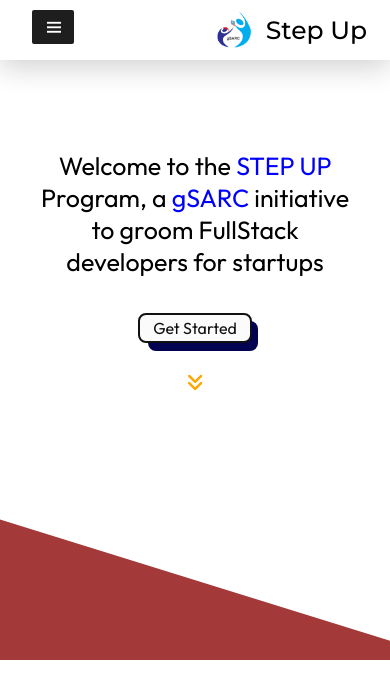
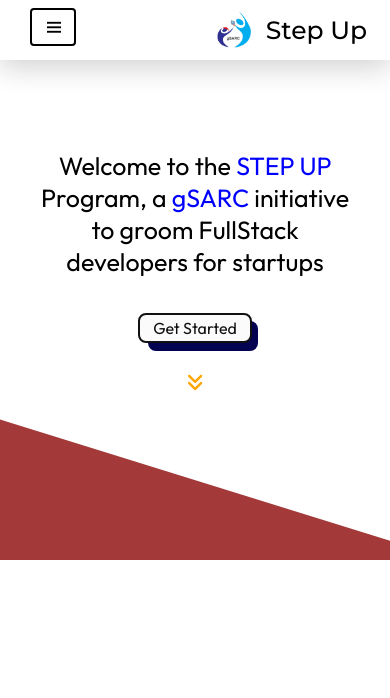
Before and after one commit to jeremyasirwaad/StepUp, a React (Create React App) app: page / in a window 390 px wide. Shown: the top 698 px of the page. Built offline with nearby package versions, Linux system fonts and the light colour scheme.

Commit message:
fiexed hirght

```diff
--- a/src/components/Landing/Landing.css
+++ b/src/components/Landing/Landing.css
@@ -3,7 +3,7 @@
 @import url('https://fonts.googleapis.com/css2?family=Outfit&display=swap');
 .Landingpage{
     position: relative;
-    height: 600px;
+    height: 500px;
     width: 100vw;
     display: flex;
     /* justify-content: center; */
--- a/src/components/NavBar/NavBar.css
+++ b/src/components/NavBar/NavBar.css
@@ -7,8 +7,8 @@
 @media only screen and (max-width: 600px) {
 
 :root {
-    --primColor: rgba(0, 0, 0, 0.883);
-    --secoColor: #ffffff;
+    --primColor: rgb(255, 255, 255);
+    --secoColor: #000000;
     --cornerRad: 4px;
   }
   body {
@@ -67,7 +67,7 @@
     animation-name: menuAnim;
   }
   details[open] summary::before {
-    content: "X";
+    content: "x";
   }
   details[open] summary::after {
     content: "";
@@ -76,7 +76,7 @@
     height: 0;
     width: fit-content;
     border-radius: var(--cornerRad);
-    background-color: var(--primColor);
+    background-color: black;
     box-shadow: 0 4px 12px 0 rgba(0, 0, 0, 0.2);
     margin-top: 8px;
     display: flex;
@@ -88,8 +88,8 @@
   .menu a {
     padding: 12px 24px;
     margin: 0 16px;
-    color: var(--secoColor);
-    border-bottom: 2px solid rgba(0, 0, 0, 0.1);
+    color: rgba(255, 255, 255, 0.822);
+    border-bottom: 1px solid #ffffff;
     text-decoration: none;
     text-align: center;
     transition: filter 200ms linear 0s;
@@ -101,7 +101,7 @@
     border-bottom: none;
   }
   .menu a:hover {
-    filter: brightness(200%);
+    color: white;
   }
 
   @keyframes menuAnim {
```
